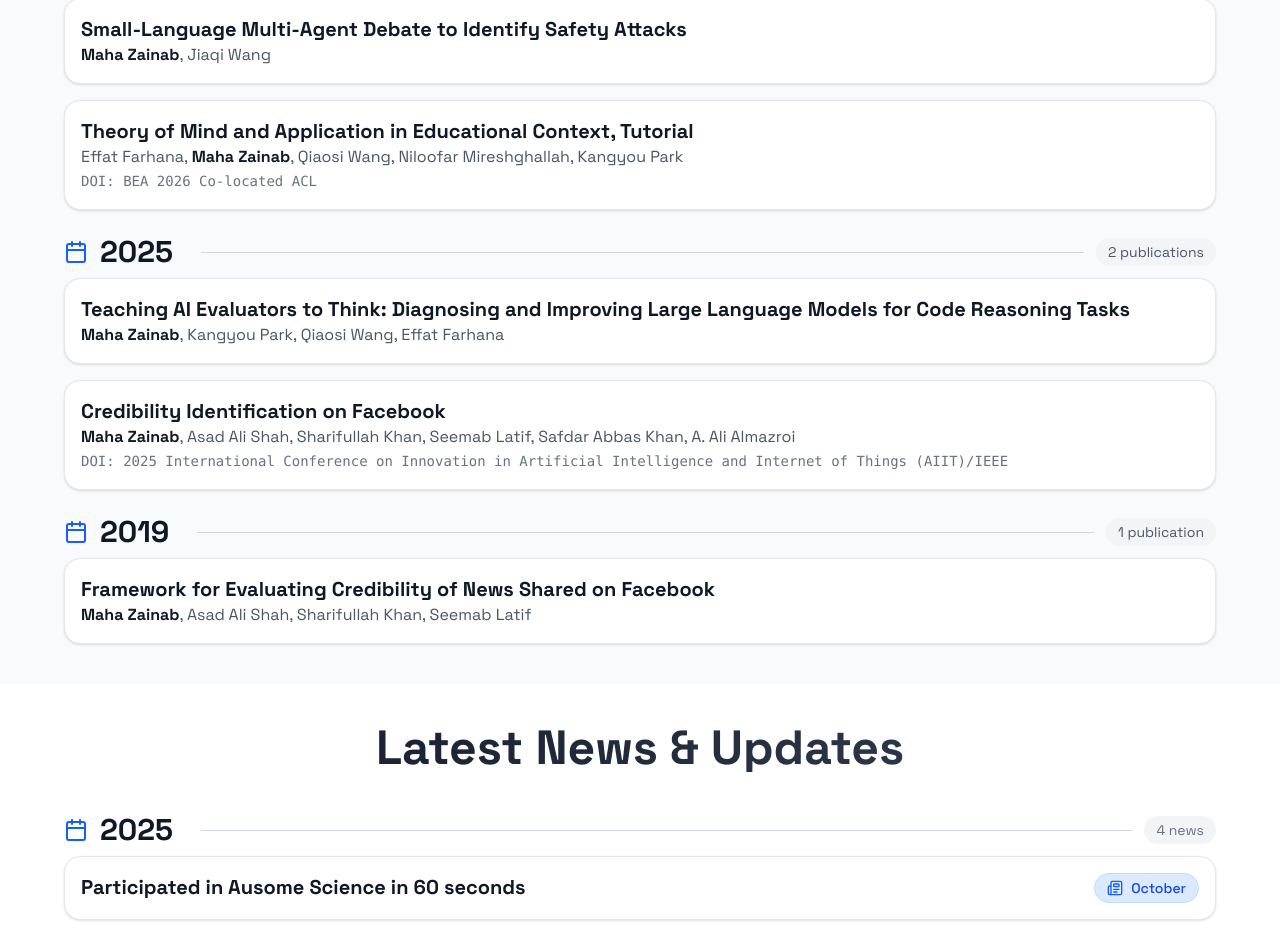
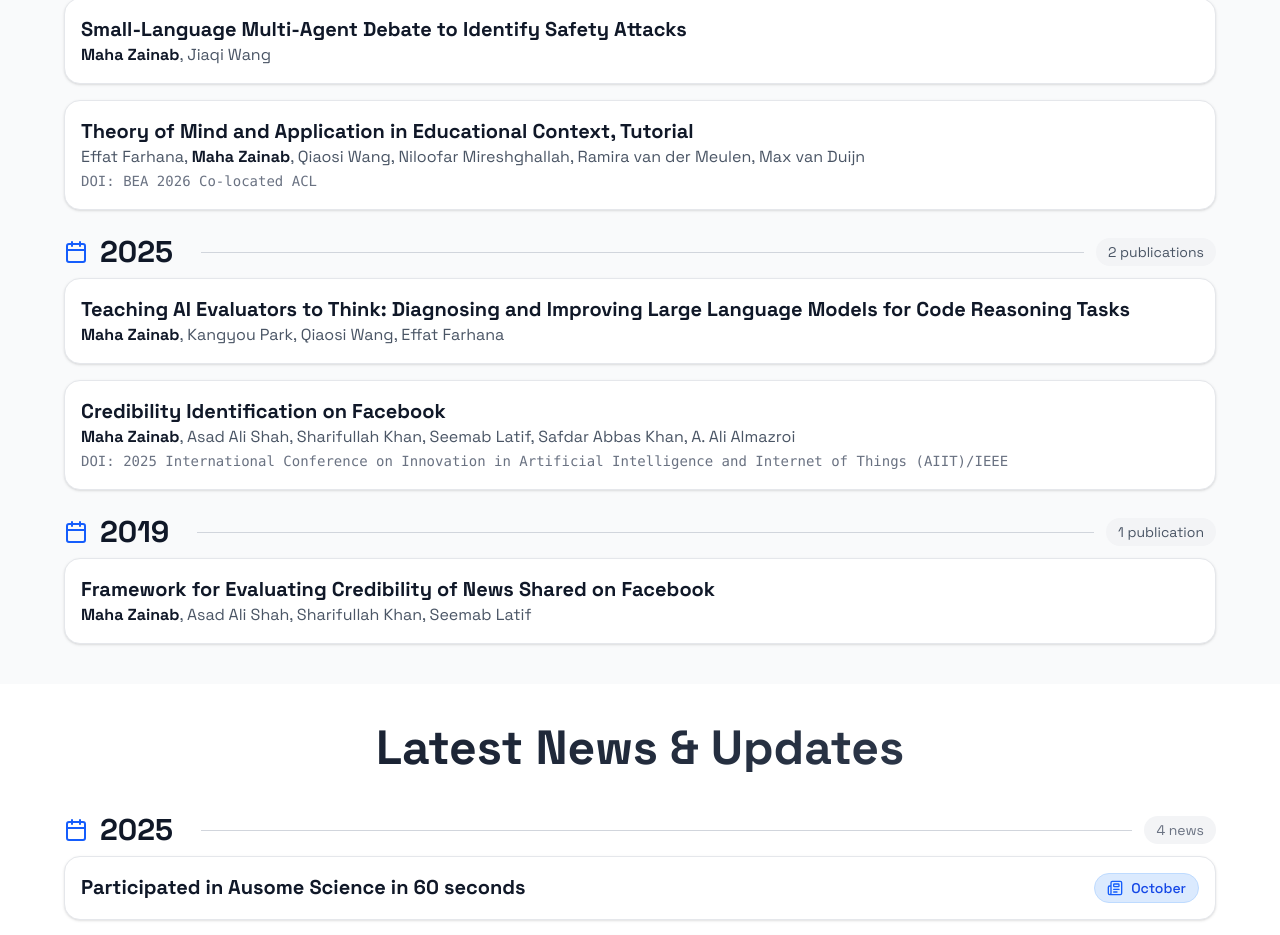
Before and after one commit to MahaZainab/MahaZainab.github.io, a React (Vite) app: page / in a window 1280 px wide. Shown: the part 1323-2258 px from the top of the page. Built offline with nearby package versions, Linux system fonts and the light colour scheme.

Commit message:
Auto commit on save

```diff
--- a/src/data/content.ts
+++ b/src/data/content.ts
@@ -108,7 +108,7 @@ export const publications: Publication[] = [
   {
     id: 6,
     title: "Theory of Mind and Application in Educational Context, Tutorial",
-    authors: ["Effat Farhana", "Maha Zainab", "Qiaosi Wang", "Niloofar Mireshghallah", "Kangyou Park"],
+    authors: ["Effat Farhana", "Maha Zainab", "Qiaosi Wang", "Niloofar Mireshghallah", "Ramira van der Meulen", "Max van Duijn"],
     pdfLink: "",
     talkLink: "",
     year: "2026",
```
